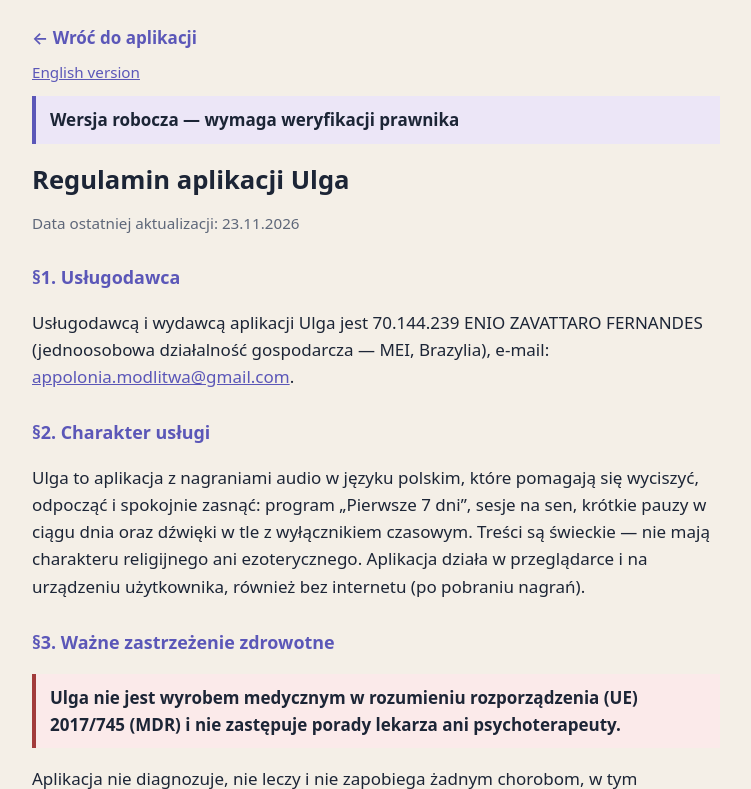
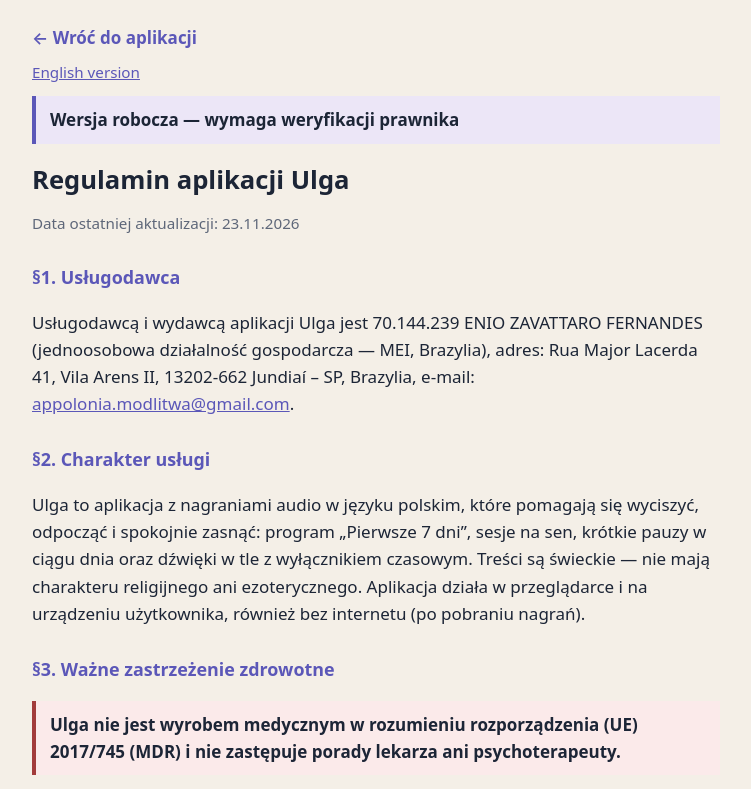
Before and after one commit to zavattaro/ulga, a plain HTML site: page legal/terms.html in a window 1280 px wide. Shown: the top 789 px of the page, without its empty margins (264-1015 px from the left). Drawn offline with Linux system fonts and the light colour scheme.

Commit message:
Add files via upload

```diff
--- a/legal/terms.html
+++ b/legal/terms.html
@@ -34,7 +34,7 @@
   <p class="meta">Data ostatniej aktualizacji: 23.11.2026</p>
 
   <h2>§1. Usługodawca</h2>
-  <p>Usługodawcą i wydawcą aplikacji Ulga jest 70.144.239 ENIO ZAVATTARO FERNANDES (jednoosobowa działalność gospodarcza — MEI, Brazylia), e-mail: <a href="mailto:appolonia.modlitwa@gmail.com">appolonia.modlitwa@gmail.com</a>.</p>
+  <p>Usługodawcą i wydawcą aplikacji Ulga jest 70.144.239 ENIO ZAVATTARO FERNANDES (jednoosobowa działalność gospodarcza — MEI, Brazylia), adres: Rua Major Lacerda 41, Vila Arens II, 13202-662 Jundiaí – SP, Brazylia, e-mail: <a href="mailto:appolonia.modlitwa@gmail.com">appolonia.modlitwa@gmail.com</a>.</p>
 
   <h2>§2. Charakter usługi</h2>
   <p>Ulga to aplikacja z nagraniami audio w języku polskim, które pomagają się wyciszyć, odpocząć i spokojnie zasnąć: program „Pierwsze 7 dni”, sesje na sen, krótkie pauzy w ciągu dnia oraz dźwięki w tle z wyłącznikiem czasowym. Treści są świeckie — nie mają charakteru religijnego ani ezoterycznego. Aplikacja działa w przeglądarce i na urządzeniu użytkownika, również bez internetu (po pobraniu nagrań).</p>
@@ -81,7 +81,7 @@
   <p>O zmianach regulaminu poinformujemy w aplikacji z wyprzedzeniem. Regulamin podlega prawu polskiemu, co nie pozbawia konsumenta ochrony przyznanej przez bezwzględnie obowiązujące przepisy kraju jego zwykłego pobytu.</p>
 
   <h2>§13. Kontakt</h2>
-  <p>70.144.239 ENIO ZAVATTARO FERNANDES (jednoosobowa działalność gospodarcza — MEI, Brazylia), e-mail: <a href="mailto:appolonia.modlitwa@gmail.com">appolonia.modlitwa@gmail.com</a></p>
+  <p>70.144.239 ENIO ZAVATTARO FERNANDES (jednoosobowa działalność gospodarcza — MEI, Brazylia), adres: Rua Major Lacerda 41, Vila Arens II, 13202-662 Jundiaí – SP, Brazylia, e-mail: <a href="mailto:appolonia.modlitwa@gmail.com">appolonia.modlitwa@gmail.com</a></p>
 
   <p><a class="back" href="../index.html#/settings">← Wróć do aplikacji</a></p>
 </main>
```
Also changed, not shown: legal/privacy.html (+2 -2 lines), legal/refund.html (+2 -2 lines).
